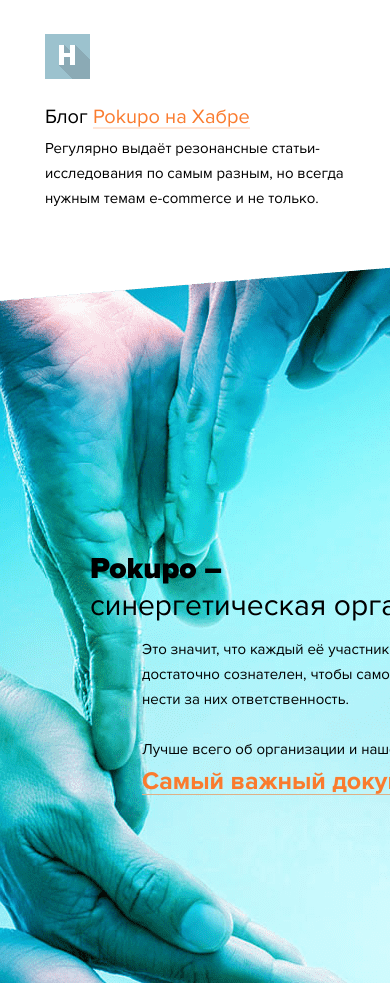
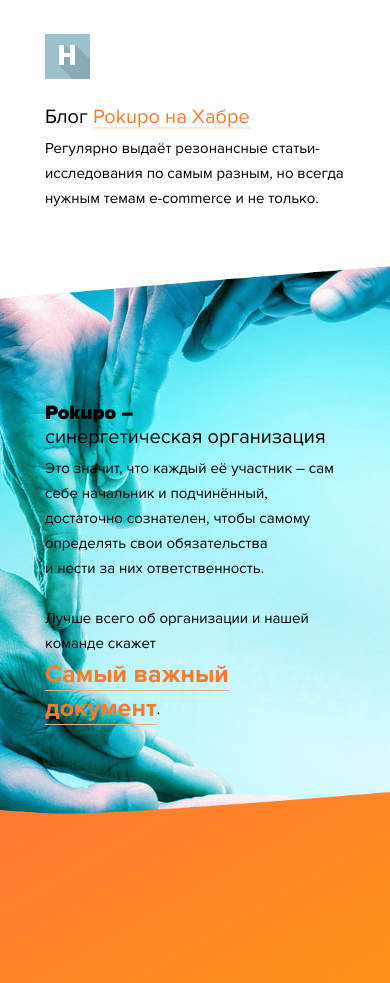
Before and after one commit to Aksnv/pokupo_promo_landing, a plain HTML site: page index.html in a window 390 px wide. Shown: the part 6553-7536 px from the top of the page. Drawn offline with Linux system fonts and the light colour scheme.

Commit message:
Добавлены стили для раздела synergetic-organization для 360px

```diff
--- a/index.html
+++ b/index.html
@@ -173,8 +173,8 @@
   <section class="synergetic-organization">
     <div class="container">
       <h2>Pokupo –<br><span>синергетическая организация</span></h2>
-      <p>Это значит, что каждый её участник – сама себе начальник и подчинённый, достаточно сознателен, чтобы самому определять свои бязательства и нести за них ответственность.</p>
-      <p>Лучше всего об организации и нашей команде скажет <a href="#">Самый важный документ</a>.</p>
+      <p>Это значит, что каждый её участник – сам себе начальник и подчинённый, достаточно сознателен, чтобы самому определять свои обязательства и&nbsp;нести&nbsp;за&nbsp;них ответственность.</p>
+      <p>Лучше всего об организации и нашей команде скажет<br> <a href="#">Самый важный документ</a>.</p>
     </div>
   </section>
 
--- a/styles/adaptive.css
+++ b/styles/adaptive.css
@@ -788,7 +788,7 @@
   }
 
   .information-channels__bottom {
-    min-height: 928px;
+    min-height: 946px;
   }
 
   .information-channels__bottom-block {
@@ -837,4 +837,32 @@
     top: 31px;
   }
 
+  /* Synergetic organization */
+
+  .synergetic-organization {
+    height: 657px;
+    background-size: 1347px 561px;
+    background-position: -353px top;
+  }
+
+  .synergetic-organization h2 {
+    font-size: 20px;
+    padding-top: 145px;
+    padding-left: 0;
+    padding-bottom: 7px;
+  }
+
+  .synergetic-organization p {
+    width: 302px;
+    padding-left: 0;
+  }
+
+  .synergetic-organization a {
+    position: relative;
+    top: 2px;
+    display: inline;
+    width: 300px;
+    line-height: 34px;
+  }
+
 }
```
